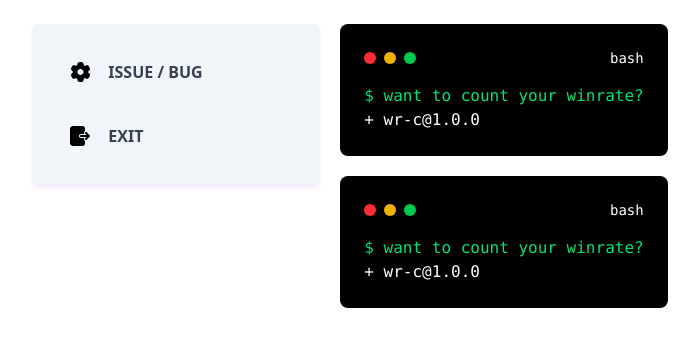
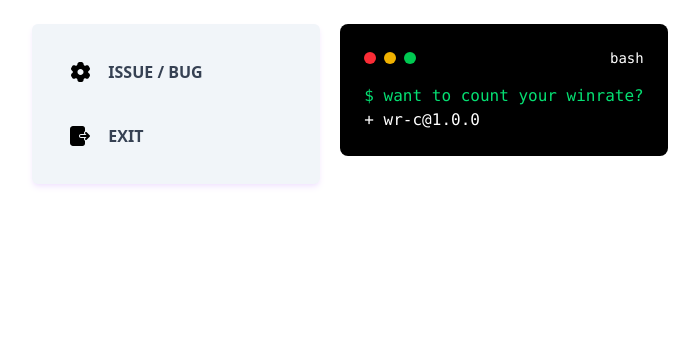
Before and after one commit to RizqullahY/all-can-be-counted, a website: page index.html in a window 1280 px wide. Shown: the whole page, without its empty margins (290-989 px from the left). Drawn offline with Linux system fonts and the light colour scheme.

Commit message:
Automatic commit: 2025-04-17 21:03

```diff
--- a/index.html
+++ b/index.html
@@ -179,7 +179,7 @@
               </div>
             </aside>
           </a>
-          <a href="./pages/winrate-counter.html">
+          <!-- <a href="./pages/winrate-counter.html">
             <aside
               class="bg-black text-white p-6 rounded-lg w-full max-w-lg font-mono hover:scale-105 duration-400"
             >
@@ -196,7 +196,7 @@
                 <p class="text-white">+ wr-c@1.0.0</p>
               </div>
             </aside>
-          </a>
+          </a> -->
 
           <!-- <aside
             class="bg-black text-white p-6 rounded-lg w-full max-w-lg font-mono"
```
